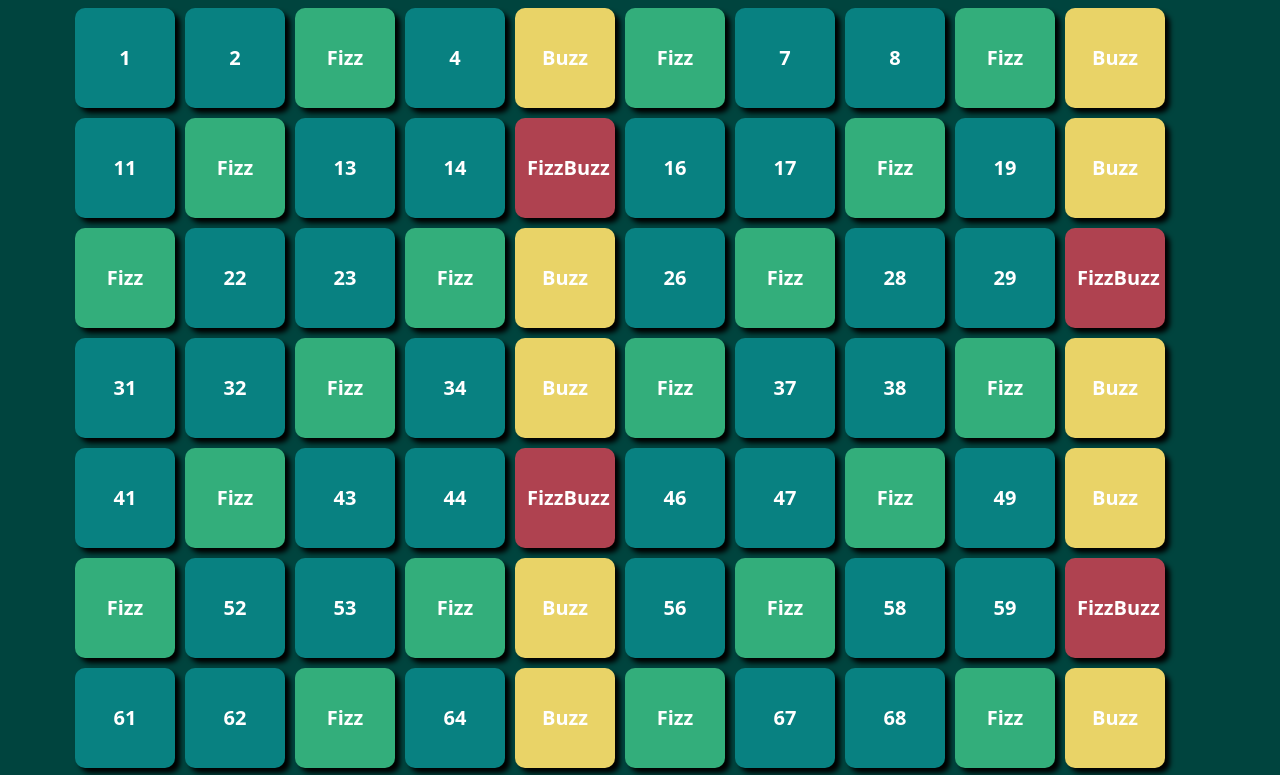
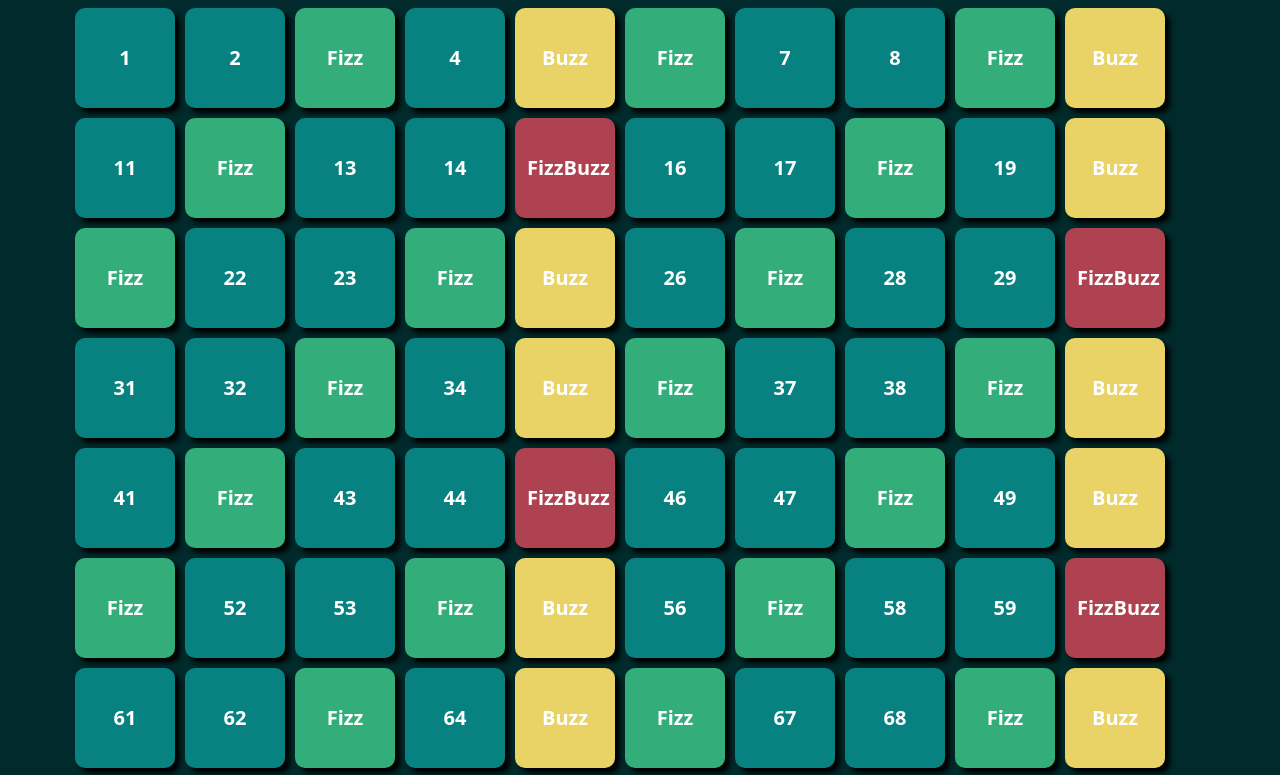
Before and after one commit to gabrielediemmanuele/js-fizzbuzz, a plain HTML site: page index.html in a window 1280 px wide. Shown: the part 89-864 px from the top of the page. Drawn offline with nearby package versions, Linux system fonts and the light colour scheme.

Commit message:
fix: change bg color

```diff
--- a/style.css
+++ b/style.css
@@ -1,5 +1,5 @@
 body {
-  background-color: rgb(0, 68, 62);
+  background-color: rgb(0, 42, 43);
 }
 /*General Boxes*/
 .boxes {
```
